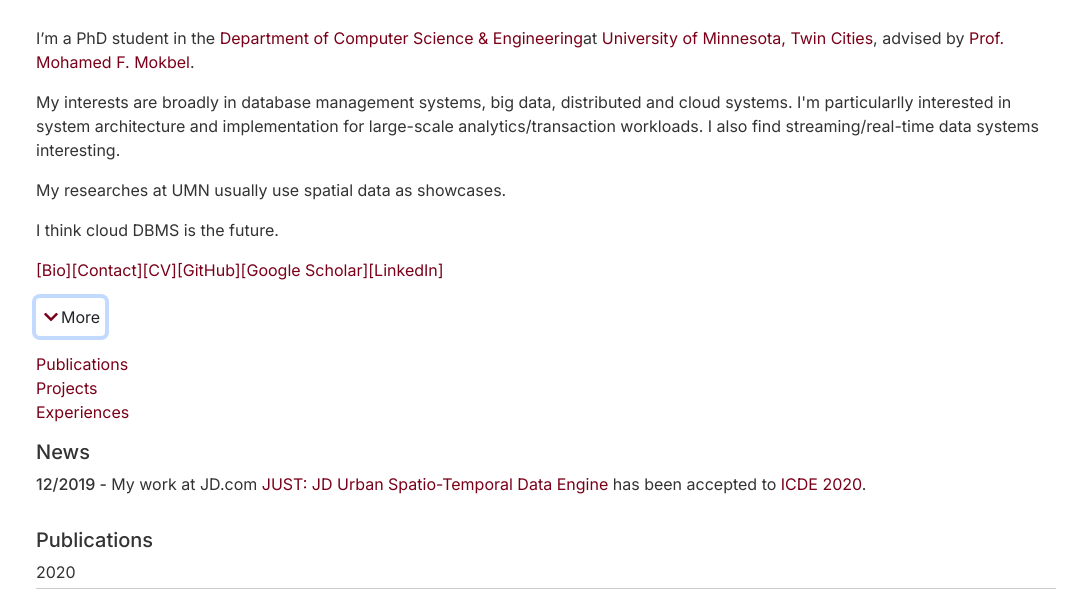
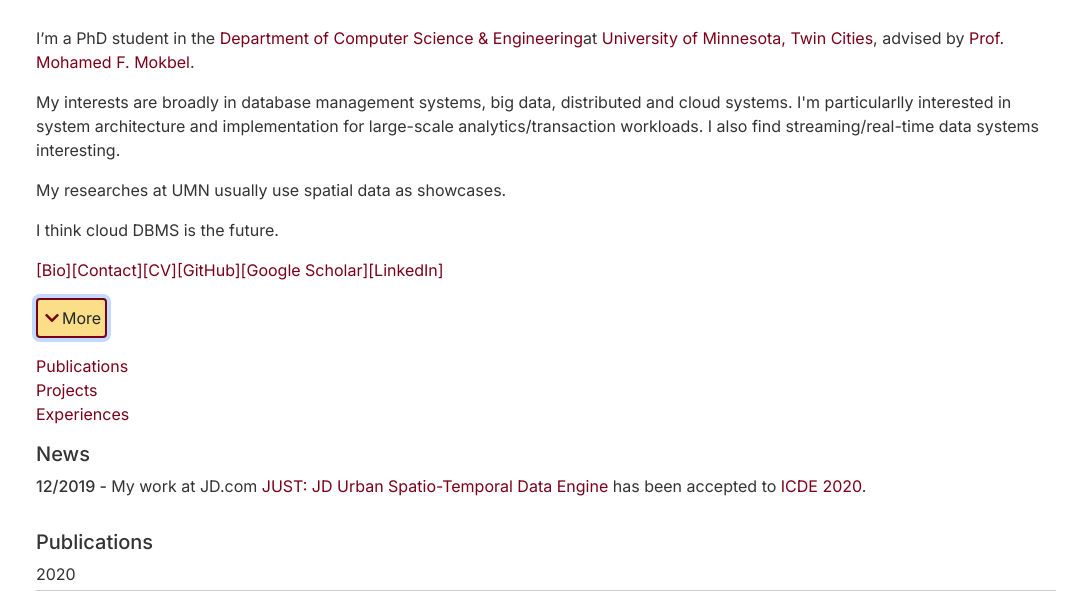
Before and after one commit to jiayingzhou/jiayingzhou.github.io, a plain HTML site: page index.html in a window 1280 px wide. Both pictures are taken after a click on the button "More". Shown: the part 174-776 px from the top of the page, without its empty margins (94-1181 px from the left). Drawn offline with nearby package versions, Linux system fonts and the light colour scheme.

Commit message:
change button style

```diff
--- a/index.html
+++ b/index.html
@@ -58,6 +58,11 @@
             background-color: rgb(251, 222, 136);
         }
 
+        .btn[aria-expanded="true"]:focus {
+            background-color: rgb(251, 222, 136);
+            border: 2px solid rgb(122, 0, 25);
+        }
+
         .btn[aria-expanded="true"]::before {
             transform: rotate(90deg);
         }
```
